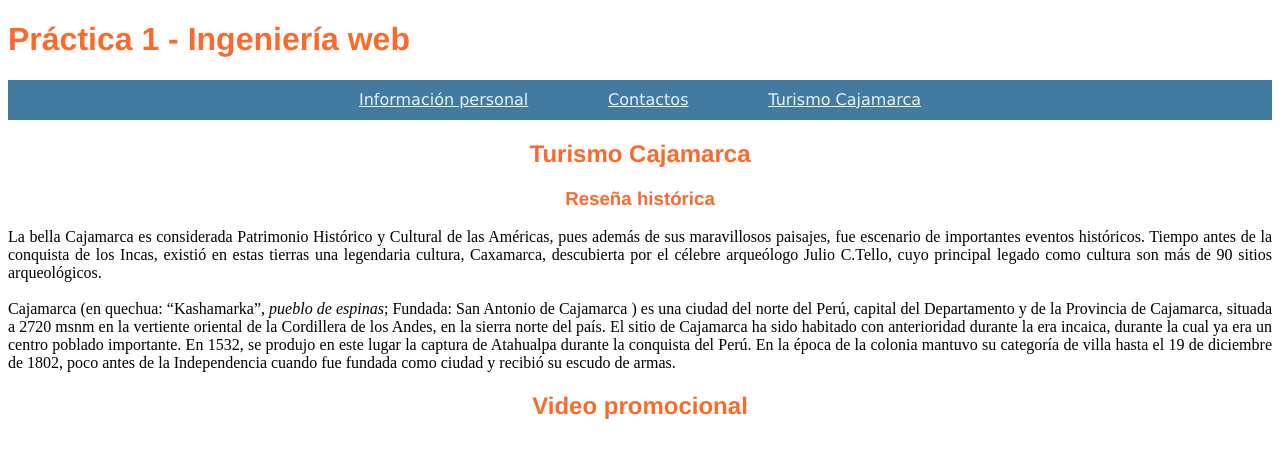
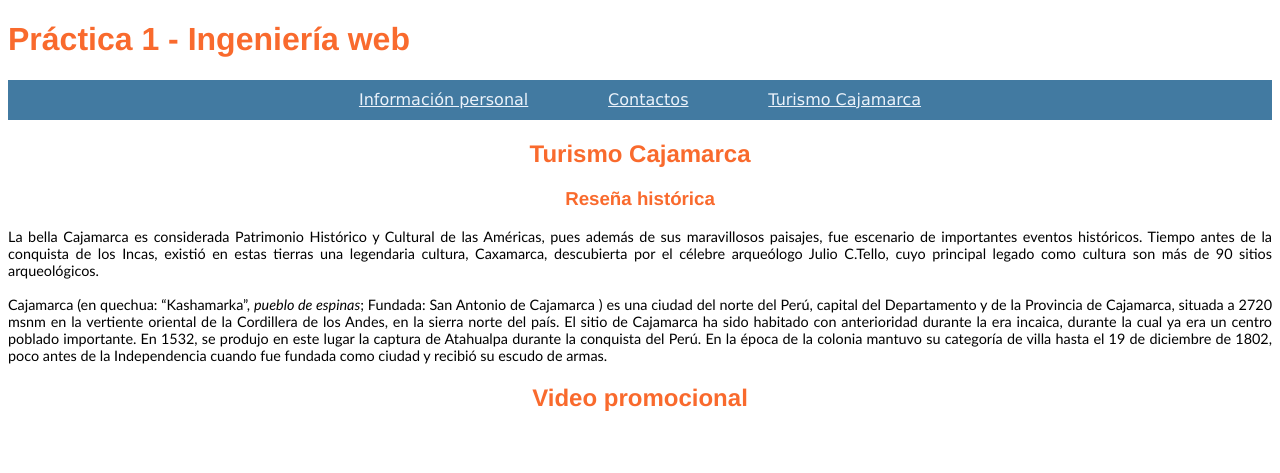
Before and after one commit to blueshadowfire/blueshadowfire.github.io, a plain HTML site: page turismo.html in a window 1280 px wide. Shown: the top 473 px of the page. Drawn offline with Linux system fonts and the light colour scheme.

Commit message:
Add files via upload

```diff
--- a/css/generic.css
+++ b/css/generic.css
@@ -44,6 +44,8 @@ nav a {
 
 section p {
     text-align: justify;
+    font-family: 'Trebuchet MS', 'Lucida Sans Unicode', 'Lucida Grande', 'Lucida Sans', Arial, sans-serif;
+    font-size: 90%;
 }
 
 iframe {
```
